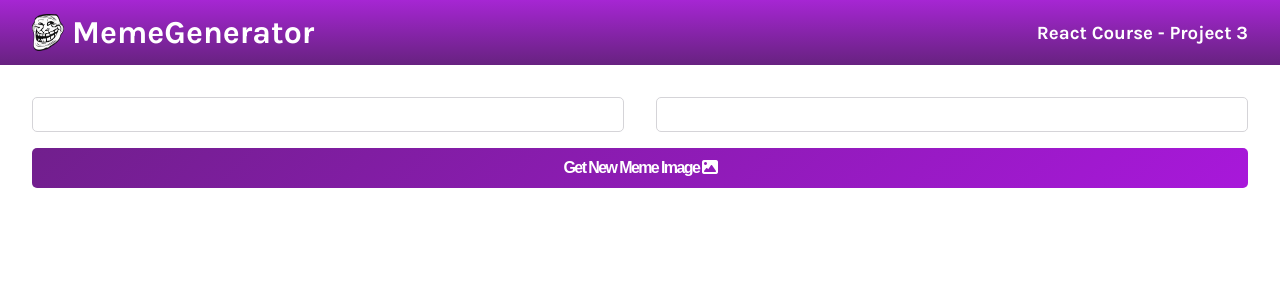
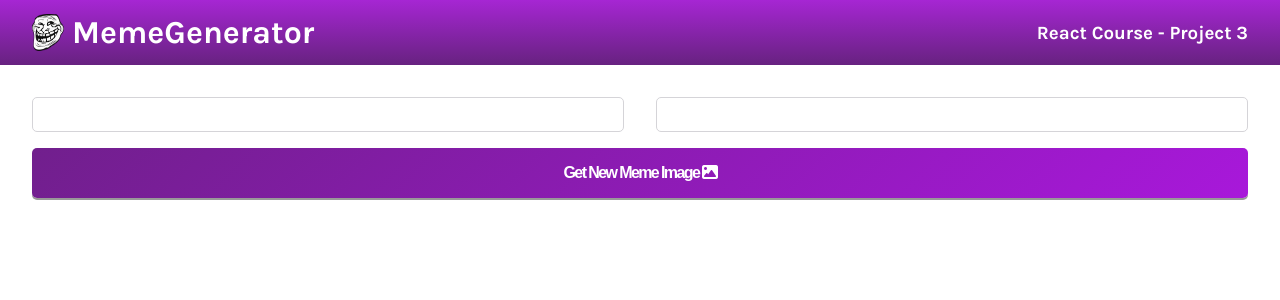
Before and after one commit to Chiloane-lt/LESCHI036_FTC2301_GroupRiko_LesegoTaciaChiloane_DWA_2, a React (Vite) app in the folder DWA_17/: page / in a window 1280 px wide. Shown: the top 300 px of the page. Built offline with nearby package versions, Linux system fonts and the light colour scheme.

Commit message:
Update button styling.

```diff
--- a/DWA_17/src/App.css
+++ b/DWA_17/src/App.css
@@ -62,13 +62,23 @@ body {
 
   border-radius: 0.3125rem;
   border-style: none;
-  height: 2.5rem;
+  padding: 1em;
+  box-shadow: 0 2px #999;
 
   color: #FFF;
   text-align: center;
   font-size: 1rem;
   font-weight: 700;
   letter-spacing: -0.1rem;
+  cursor: pointer;
+}
+
+.generator--button:hover {
+  background: linear-gradient(135deg, #4a0b5f 0%, #7d12a0 100%);
+}
+.generator--button:active {
+  box-shadow: 0 .5px #666;
+  transform: translateY(4px);
 }
 
 /* MEME IMAGE */
```
